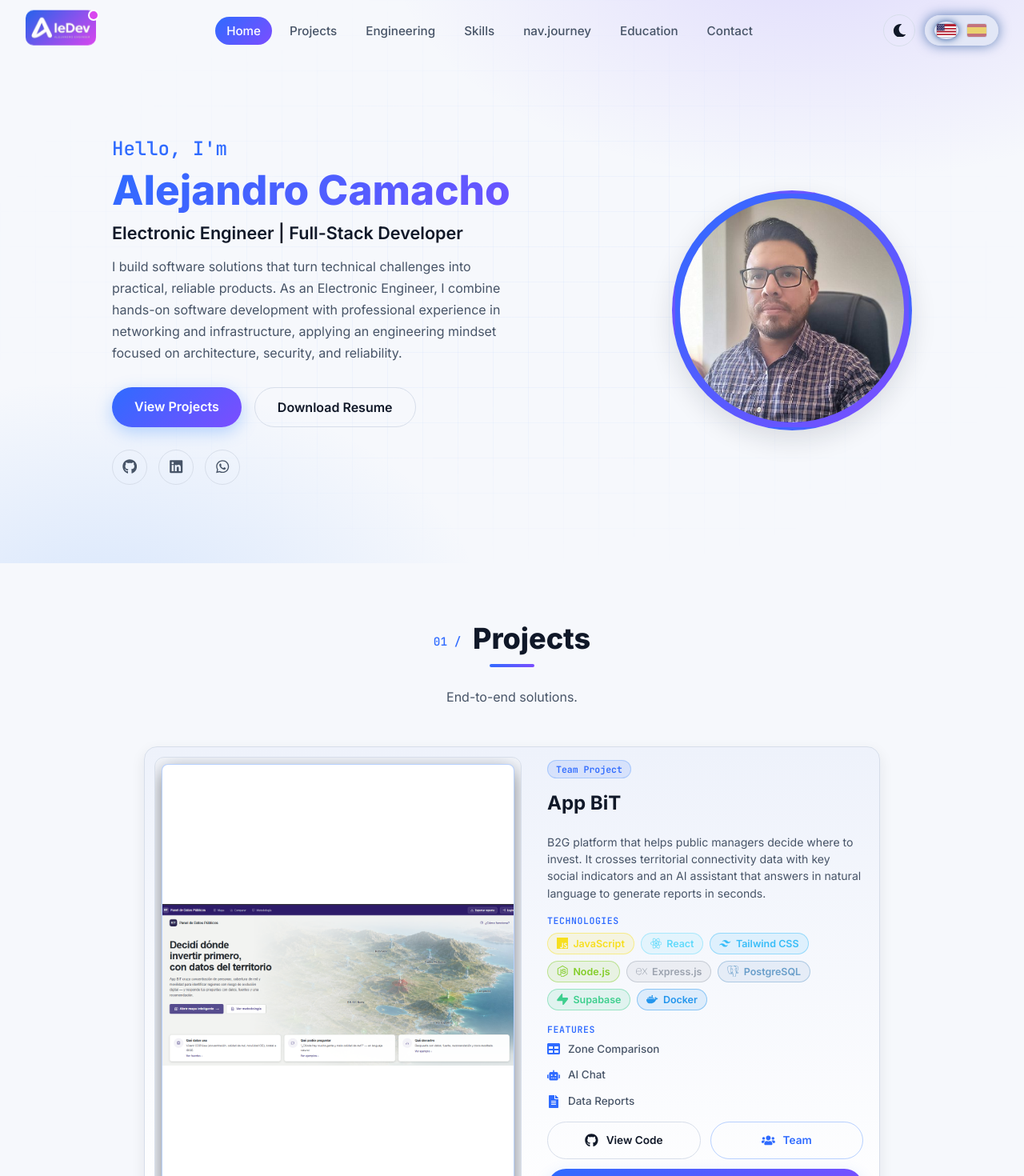
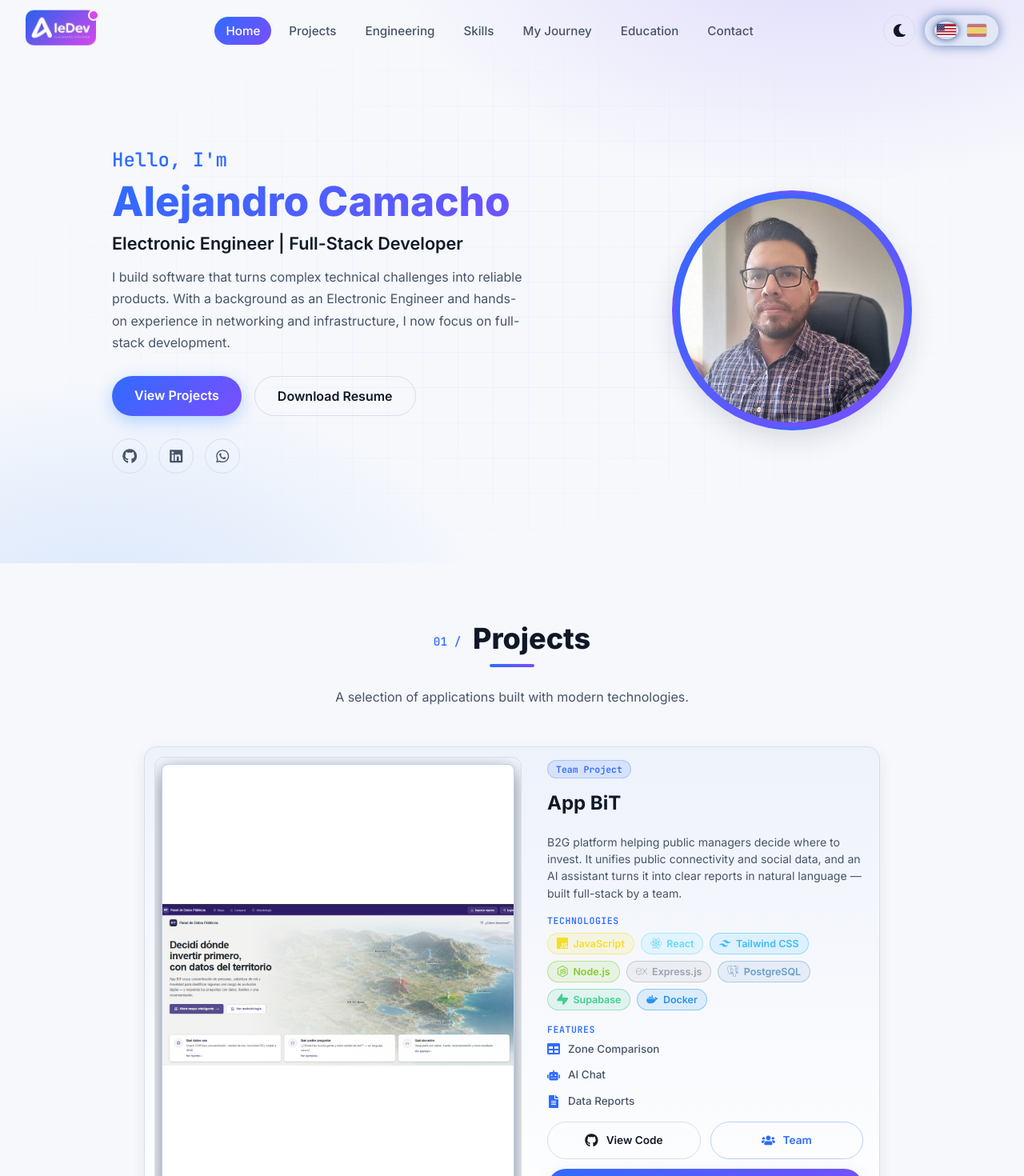
Before and after one commit to AlexandroCamacho1000/alejandrocamachodev, a React (Vite) app: page / in a window 1280 px wide. Shown: the top 1470 px of the page at 80% size. Built offline with nearby package versions, Linux system fonts and the light colour scheme.

Commit message:
polish: fix navbar journey label, trim hero, strengthen App BiT, refine copy

```diff
--- a/src/i18n/translations.js
+++ b/src/i18n/translations.js
@@ -6,7 +6,7 @@ const translations = {
       background: "Engineering",
       projects: "Projects",
       skills: "Skills",
-      experience: "Journey",
+      journey: "My Journey",
       education: "Education",
       certifications: "Certifications",
       contact: "Contact",
@@ -16,7 +16,7 @@ const translations = {
       name: "Alejandro Camacho",
       role: "Electronic Engineer | Full-Stack Developer",
       summary:
-        "I build software solutions that turn technical challenges into practical, reliable products. As an Electronic Engineer, I combine hands-on software development with professional experience in networking and infrastructure, applying an engineering mindset focused on architecture, security, and reliability.",
+        "I build software that turns complex technical challenges into reliable products. With a background as an Electronic Engineer and hands-on experience in networking and infrastructure, I now focus on full-stack development.",
       viewProjects: "View Projects",
       downloadCV: "Download Resume",
       alt: "Photo of Alejandro Camacho",
@@ -41,7 +41,7 @@ const translations = {
     },
     projects: {
       title: "Projects",
-      subtitle: "End-to-end solutions.",
+      subtitle: "A selection of applications built with modern technologies.",
       view: "View Code",
       viewApp: "Live Demo",
       viewVideo: "Demo Video",
@@ -54,7 +54,7 @@ const translations = {
         featuresLabel: "Features",
         title: "App BiT",
         short:
-          "B2G platform that helps public managers decide where to invest. It crosses territorial connectivity data with key social indicators and an AI assistant that answers in natural language to generate reports in seconds.",
+          "B2G platform helping public managers decide where to invest. It unifies public connectivity and social data, and an AI assistant turns it into clear reports in natural language — built full-stack by a team.",
         highlights: ["Zone Comparison", "AI Chat", "Data Reports"],
         technologies: ["JavaScript", "React", "Tailwind CSS", "Node.js", "Express.js", "PostgreSQL", "Supabase", "Docker"],
         demo: "https://s06-26-nc-equipo-69-b2g-frontend.vercel.app/",
@@ -146,7 +146,7 @@ const translations = {
         {
           title: "Full Stack Developer",
           meta: "",
-          description: "Building modern web applications.",
+          description: "Building modern full-stack applications.",
         },
       ],
     },
@@ -187,7 +187,7 @@ const translations = {
       background: "Ingeniería",
       projects: "Proyectos",
       skills: "Habilidades",
-      experience: "Trayectoria",
+      journey: "Mi Trayectoria",
       education: "Educación",
       certifications: "Certificaciones",
       contact: "Contacto",
@@ -197,7 +197,7 @@ const translations = {
       name: "Alejandro Camacho",
       role: "Ingeniero Electrónico | Desarrollador Full Stack",
       summary:
-        "Construyo soluciones de software que convierten desafíos técnicos en productos prácticos y confiables. Como Ingeniero Electrónico, combino experiencia práctica en desarrollo de software con experiencia profesional en redes e infraestructura, aplicando una mentalidad de ingeniería enfocada en arquitectura, seguridad y confiabilidad.",
+        "Construyo software que convierte desafíos técnicos complejos en productos confiables. Con una formación como Ingeniero Electrónico y experiencia práctica en redes e infraestructura, ahora me enfoco en el desarrollo full-stack.",
       viewProjects: "Ver Proyectos",
       downloadCV: "Descargar CV",
       alt: "Foto de Alejandro Camacho",
@@ -222,7 +222,7 @@ const translations = {
     },
     projects: {
       title: "Proyectos",
-      subtitle: "Soluciones integrales.",
+      subtitle: "Una selección de aplicaciones construidas con tecnologías modernas.",
       view: "Ver Código",
       viewApp: "Ver Demo",
       viewVideo: "Video Demo",
@@ -235,7 +235,7 @@ const translations = {
         featuresLabel: "Funcionalidad",
         title: "App BiT",
         short:
-          "Plataforma B2G que ayuda a gestores públicos a decidir dónde invertir. Cruza datos territoriales de conectividad con indicadores sociales clave y un asistente de IA que responde en lenguaje natural para generar reportes en segundos.",
+          "Plataforma B2G que ayuda a gestores públicos a decidir dónde invertir. Unifica datos públicos de conectividad y sociales, y un asistente de IA los convierte en reportes claros en lenguaje natural — construida full-stack por un equipo.",
         highlights: ["Comparación de zonas", "Chat IA", "Reportes de datos"],
         technologies: ["JavaScript", "React", "Tailwind CSS", "Node.js", "Express.js", "PostgreSQL", "Supabase", "Docker"],
         demo: "https://s06-26-nc-equipo-69-b2g-frontend.vercel.app/",
@@ -327,7 +327,7 @@ const translations = {
         {
           title: "Desarrollador Full Stack",
           meta: "",
-          description: "Construyendo aplicaciones web modernas.",
+          description: "Construyendo aplicaciones full-stack modernas.",
         },
       ],
     },
```
